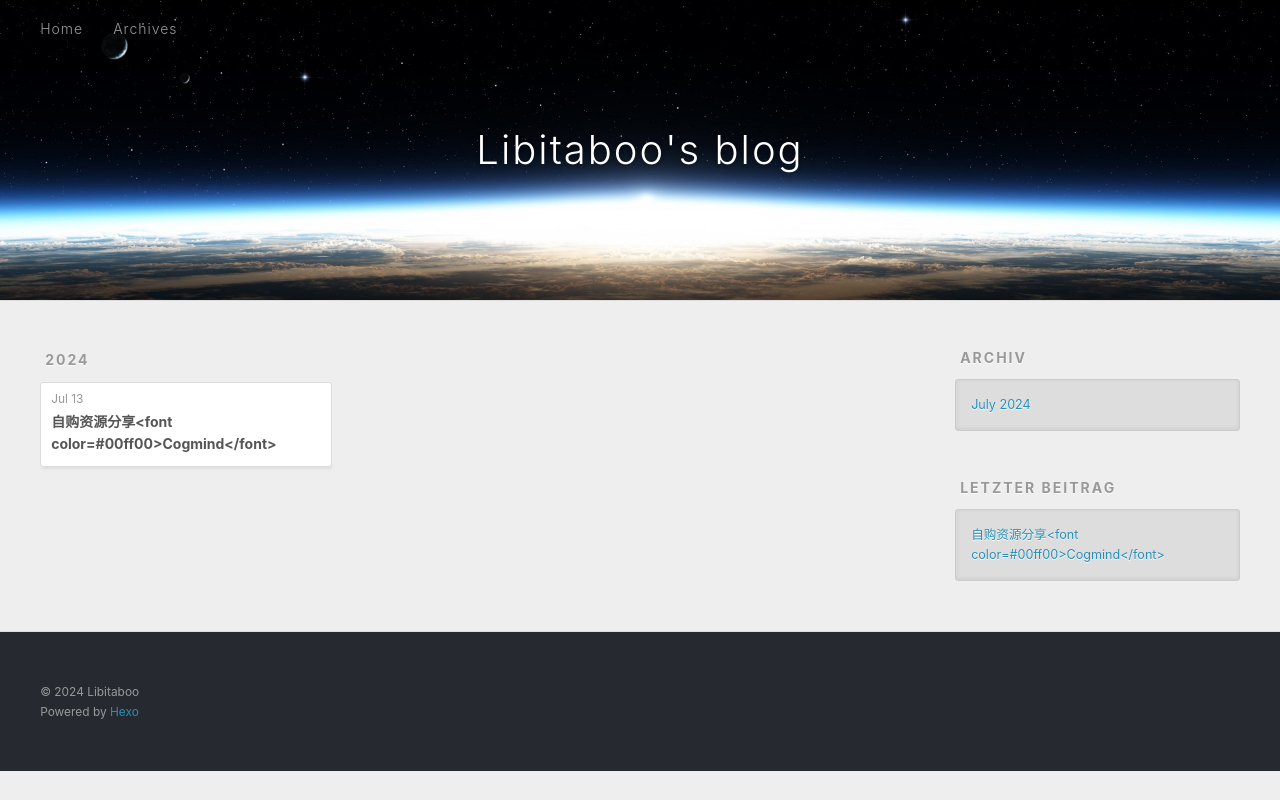
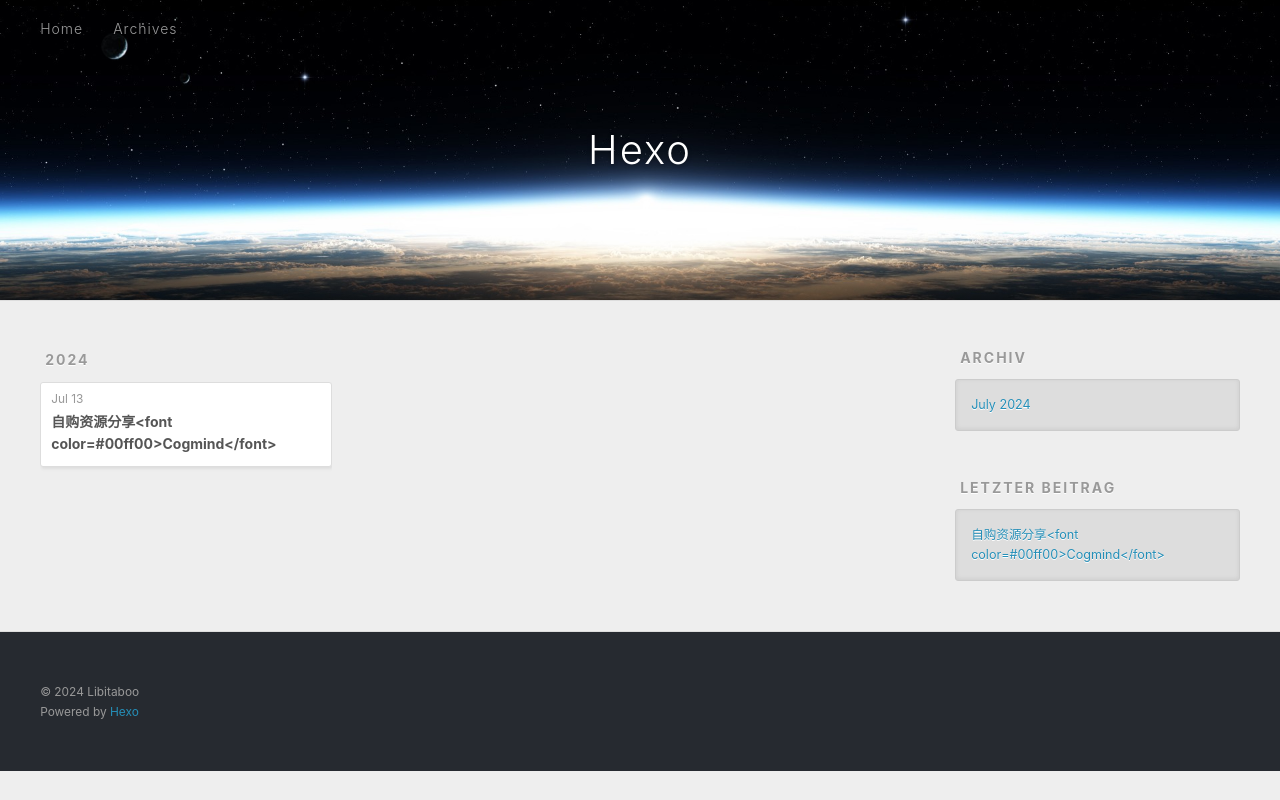
Before and after one commit to Libitaboo/Libitaboo.github.io, a plain HTML site: page archives/2024/07/index.html in a window 1280 px wide. Drawn offline with Linux system fonts and the light colour scheme; files that its build step writes are made by us from their sources; files whose address does not match are found by name.

Commit message:
Site updated: 2024-07-13 23:29:44

```diff
--- a/archives/2024/07/index.html
+++ b/archives/2024/07/index.html
@@ -4,17 +4,17 @@
   <meta charset="utf-8">
 
 
-  <title>Archiv: 2024/7 | Libitaboo&#39;s blog</title>
+  <title>Archiv: 2024/7 | Hexo</title>
   <meta name="viewport" content="width=device-width, initial-scale=1, shrink-to-fit=no">
   <meta property="og:type" content="website">
-<meta property="og:title" content="Libitaboo&#39;s blog">
+<meta property="og:title" content="Hexo">
 <meta property="og:url" content="https://libitaboo.github.io/project/archives/2024/07/index.html">
-<meta property="og:site_name" content="Libitaboo&#39;s blog">
+<meta property="og:site_name" content="Hexo">
 <meta property="og:locale">
 <meta property="article:author" content="Libitaboo">
 <meta name="twitter:card" content="summary">
 
-    <link rel="alternate" href="/project/atom.xml" title="Libitaboo's blog" type="application/atom+xml">
+    <link rel="alternate" href="/project/atom.xml" title="Hexo" type="application/atom+xml">
 
 
     <link rel="shortcut icon" href="/project/favicon.png">
@@ -39,7 +39,7 @@
   <div id="header-outer" class="outer">
     <div id="header-title" class="inner">
       <h1 id="logo-wrap">
-        <a href="/project/" id="logo">Libitaboo&#39;s blog</a>
+        <a href="/project/" id="logo">Hexo</a>
       </h1>
 
     </div>
```
Also changed, not shown: 2024/07/13/cogmind_share/index.html (+4 -4 lines), archives/2024/index.html (+5 -5 lines), archives/index.html (+5 -5 lines), index.html (+5 -5 lines).
